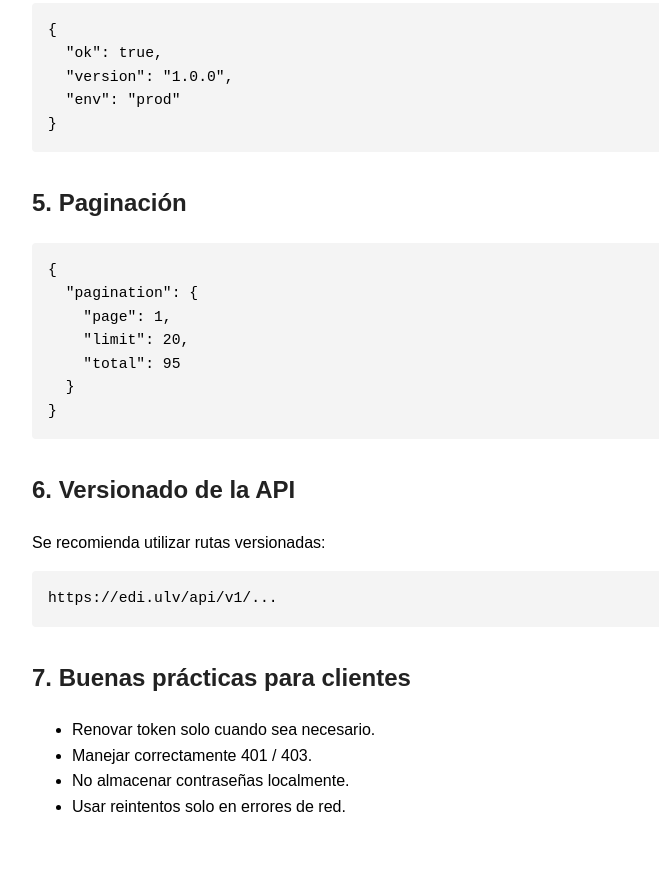
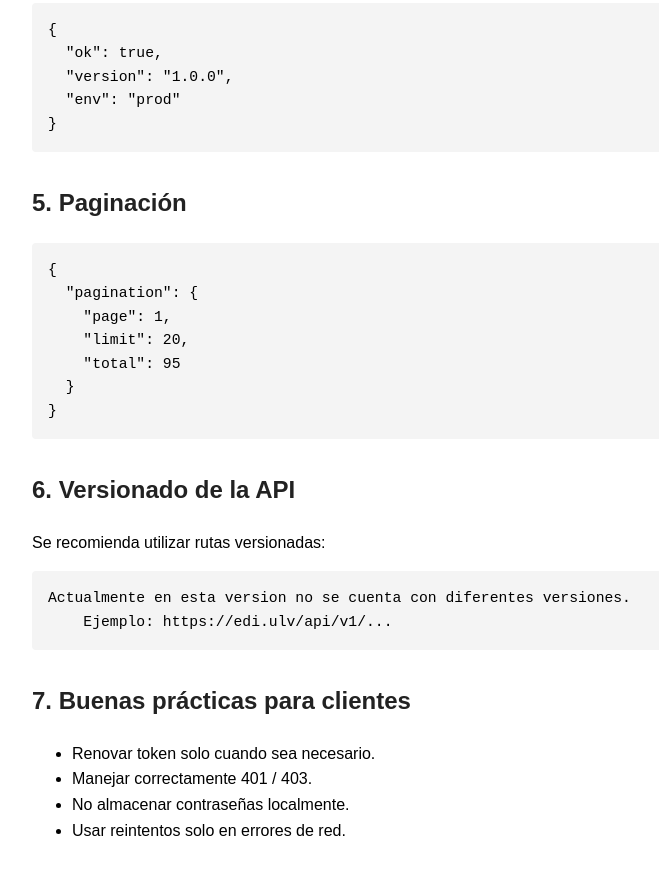
Before and after one commit to emmanuel3103/Documentaci-n-de-API, a plain HTML site: page index.html in a window 1280 px wide. Shown: the part 6203-7078 px from the top of the page, without its empty margins (8-667 px from the left). Drawn offline with Linux system fonts and the light colour scheme.

Commit message:
Update index.html

```diff
--- a/index.html
+++ b/index.html
@@ -354,7 +354,8 @@
 <section id="sec6">
   <h2>6. Versionado de la API</h2>
   <p>Se recomienda utilizar rutas versionadas:</p>
-  <pre>https://edi.ulv/api/v1/...</pre>
+  <pre>Actualmente en esta version no se cuenta con diferentes versiones.
+    Ejemplo: https://edi.ulv/api/v1/...</pre>
 </section>
 
 <section id="sec7">
```
